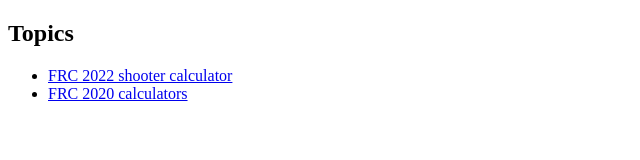
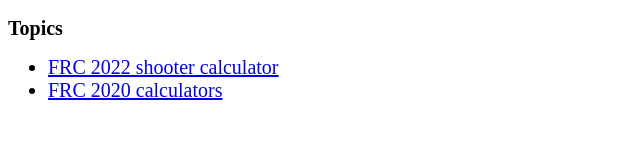
Before and after one commit to GLRoylance/GLRoylance.github.io, a plain HTML site: page index.html in a window 1280 px wide. Shown: the whole page, without its empty margins (0-640 px from the left). Drawn offline with Linux system fonts and the light colour scheme.

Commit message:
font size on index

```diff
--- a/index.html
+++ b/index.html
@@ -1,5 +1,4 @@
 <!DOCTYPE html>
-
 <html>
 <head>
     <meta charset="utf-8" />
@@ -8,6 +7,9 @@
     <meta name="author" content="Gerald Roylance">
     <meta name="google-site-verification" content="9Gkc1a2LyAV2MYaYo3KjexXF62dFP45BkVp8nTVlzTU" />
     <title>FRC Calculators</title>
+    <style>
+        h1, h2, li {font-size: 20px;}
+    </style>
 </head>
 <body>
 
```
